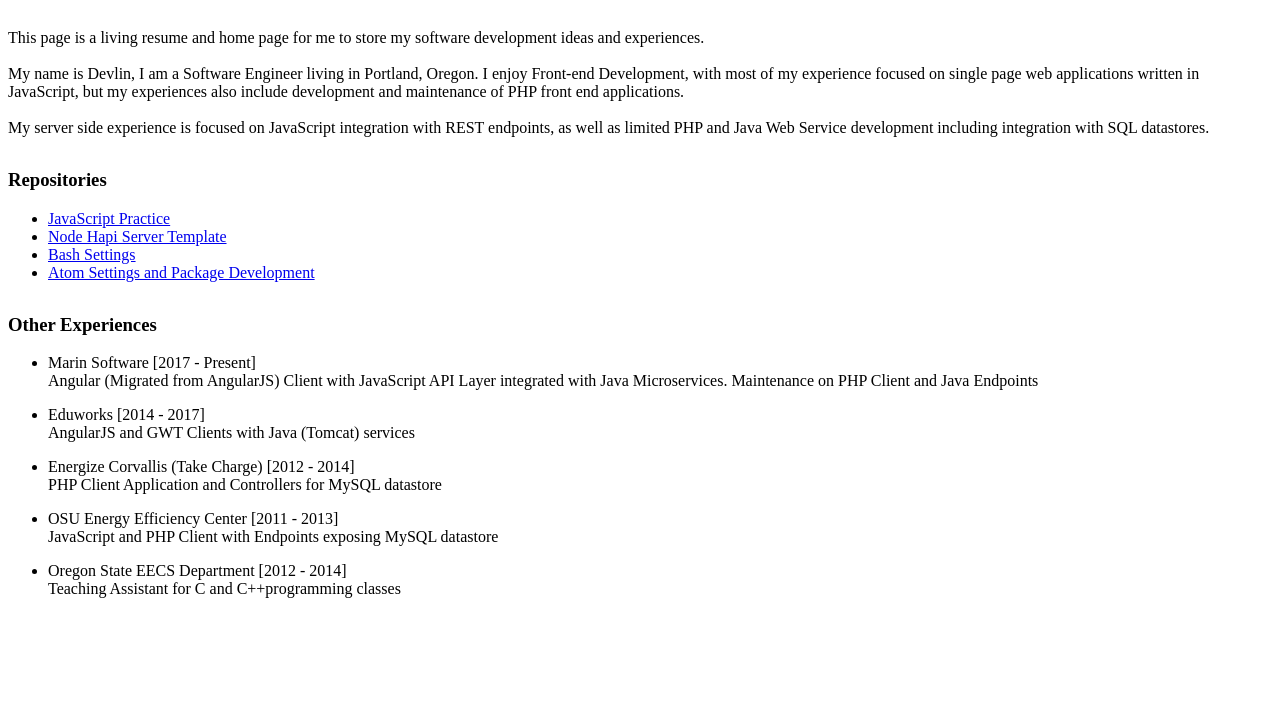
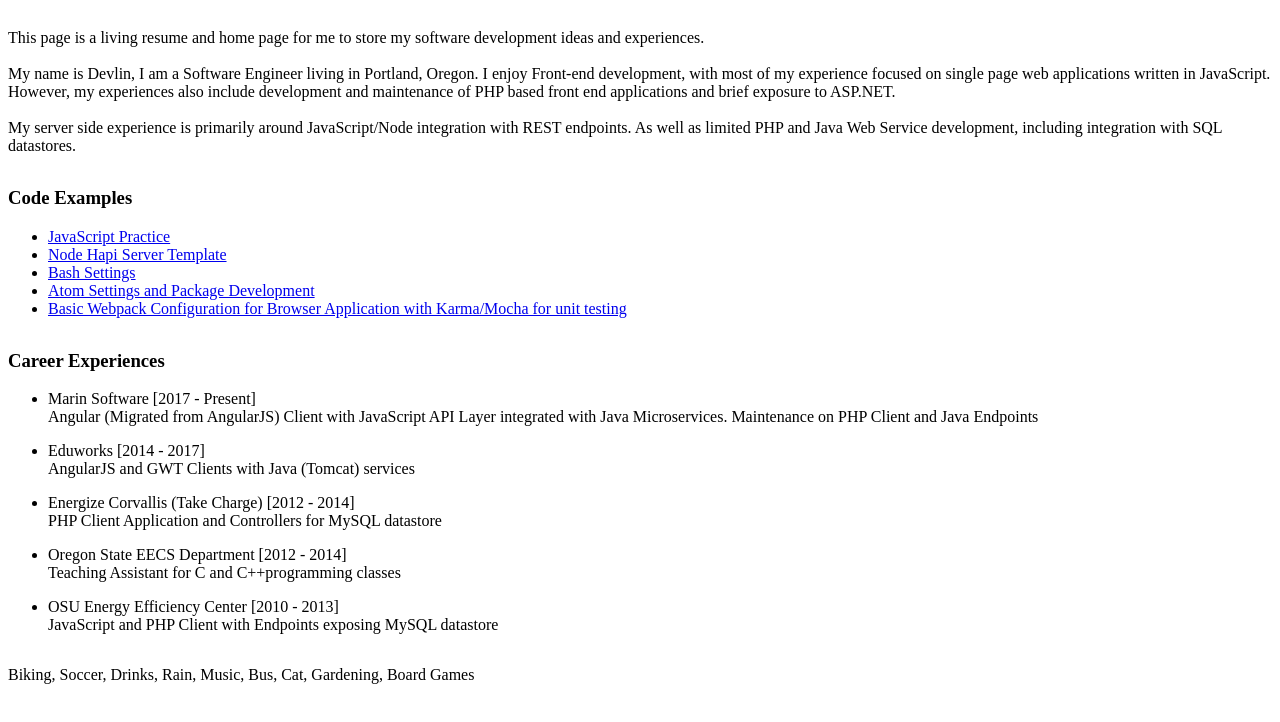
Before and after one commit to devlinjunker/devlinjunker.github.io, a plain HTML site: page index.html in a window 1280 px wide. Shown: the part 48-770 px from the top of the page. Drawn offline with Linux system fonts and the light colour scheme.

Commit message:
add webpack project

```diff
--- a/index.html
+++ b/index.html
@@ -4,7 +4,7 @@
       margin-top: 2rem;
     }
 
-    #other li {
+    #career li {
       margin-bottom: 1rem;
     }
   </style>
@@ -20,14 +20,14 @@
     <br/>
     <br/>
     My name is Devlin, I am a Software Engineer living in Portland, Oregon. I enjoy
-    Front-end Development, with most of my experience focused on single page web
-    applications written in JavaScript, but my experiences also include development
-    and maintenance of PHP front end applications.
+    Front-end development, with most of my experience focused on single page web
+    applications written in JavaScript. However, my experiences also include development
+    and maintenance of PHP based front end applications and brief exposure to ASP.NET.
     <br/>
     <br/>
-    My server side experience is focused on JavaScript integration with REST endpoints,
-    as well as limited PHP and Java Web Service development including integration
-    with SQL datastores.
+    My server side experience is primarily around JavaScript/Node integration with
+    REST endpoints. As well as limited PHP and Java Web Service development, including
+    integration with SQL datastores.
   </div>
 
   <div style="display:none;">
@@ -35,7 +35,7 @@
   </div>
 
   <div>
-    <h3>Repositories</h3>
+    <h3>Code Examples</h3>
 
     <ul>
       <li>
@@ -50,11 +50,14 @@
       <li>
         <a href="/test.atom.package/">Atom Settings and Package Development</a>
       </li>
+      <li>
+        <a href="/basic.webpack/">Basic Webpack Configuration for Browser Application with Karma/Mocha for unit testing</a>
+      </li>
     </ul>
   </div>
 
-  <div id="other">
-    <h3>Other Experiences</h3>
+  <div id="career">
+    <h3>Career Experiences</h3>
 
     <ul>
       <li>
@@ -74,16 +77,20 @@
         PHP Client Application and Controllers for MySQL datastore
       </li>
       <li>
-        OSU Energy Efficiency Center        [2011 - 2013]
-        <br/>
-        JavaScript and PHP Client with Endpoints exposing MySQL datastore
-      </li>
-      <li>
         Oregon State EECS Department        [2012 - 2014]
         <br/>
         Teaching Assistant for C and C++programming classes
       </li>
+      <li>
+        OSU Energy Efficiency Center        [2010 - 2013]
+        <br/>
+        JavaScript and PHP Client with Endpoints exposing MySQL datastore
+      </li>
     </ul>
   </div>
 
+  <div>
+    Biking, Soccer, Drinks, Rain, Music, Bus, Cat, Gardening, Board Games
+  </div>
+
 </body>
```
